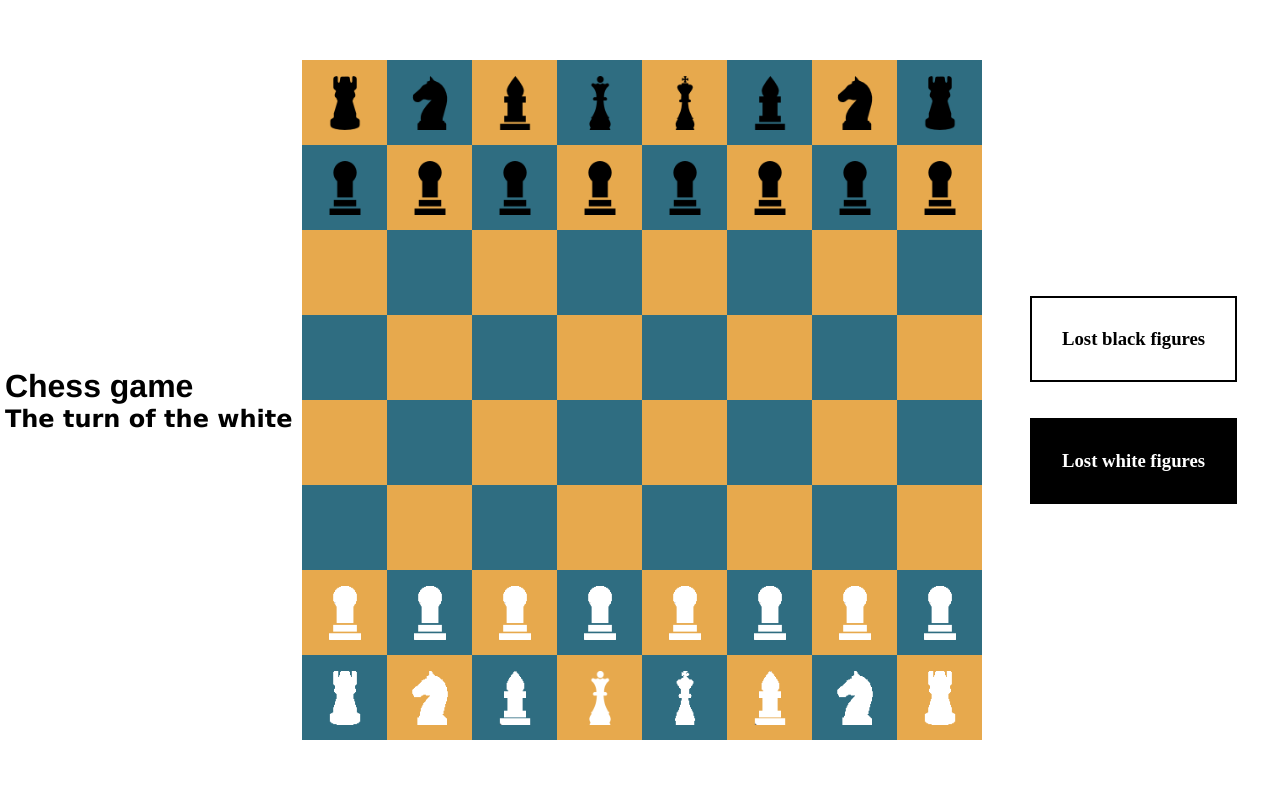
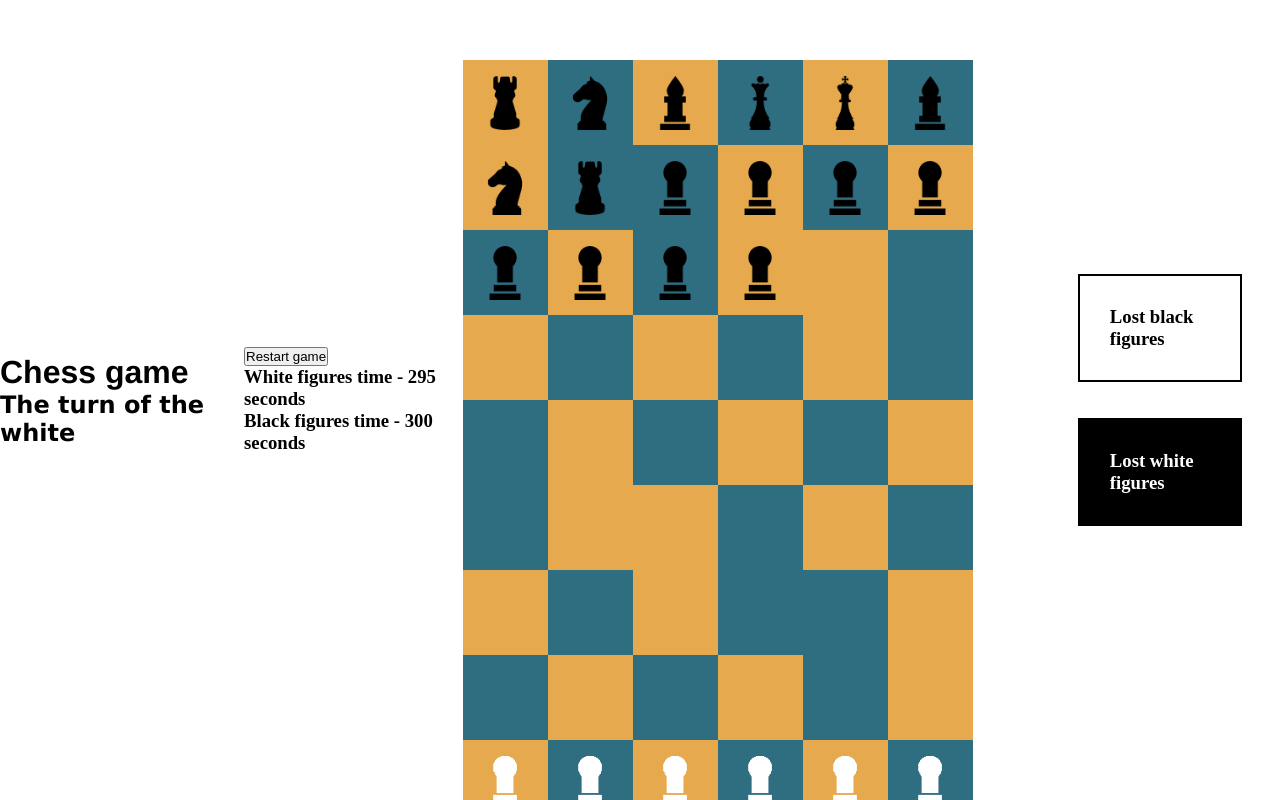
Before and after one commit to Segnities/chess-game, a React (Vite) app: page / in a window 1280 px wide. Shown: the top 800 px of the page. Built offline with nearby package versions, Linux system fonts and the light colour scheme.

Commit message:
Timer for players

```diff
--- a/src/App.tsx
+++ b/src/App.tsx
@@ -8,6 +8,7 @@ import './App.css';
 import PlayerModel from "./models/player-model";
 import { ColorsModel } from "./models/colors-model";
 import LostFigures from "./components/LostFigures";
+import Timer from "./components/Timer";
 
 function App() {
   const [board, setBoard] = useState<BoardModel>(new BoardModel());
@@ -43,6 +44,7 @@ function App() {
         <h1>Chess game</h1>
         <h2>The turn of the {currentPlayer?.color}</h2>
       </div>
+      <Timer currentPlayer={currentPlayer} restart={restart}/>
       <Board
         board={board}
         setBoard={setBoard}
--- /dev/null
+++ b/src/components/Timer.tsx
@@ -0,0 +1,57 @@
+import { useEffect, useRef, useState } from "react";
+import PlayerModel from "../models/player-model";
+
+interface TimerProps {
+    currentPlayer: PlayerModel | null;
+    restart: () => void;
+}
+
+export default function Timer({
+    currentPlayer,
+    restart
+}: TimerProps) {
+    const [whiteFiguresTime, setWhiteFiguresTime] = useState<number>(300);
+    const [blackFiguresTime, setBlackFiguresTime] = useState<number>(300);
+
+    const timer = useRef<ReturnType<typeof setInterval> | null>(null);
+
+    const decrementBlackFiguresTime = () => {
+        setBlackFiguresTime(prev => prev - 1);
+    }
+    const decrementWhiteFiguresTime = () => {
+        setWhiteFiguresTime(prev => prev - 1);
+    }
+
+    const startTimer = () => {
+        if (timer.current) {
+            clearInterval(timer.current);
+        }
+        const callback = currentPlayer?.color === 'white' ? decrementWhiteFiguresTime : decrementBlackFiguresTime;
+
+        timer.current = setInterval(callback, 1000);
+    }
+
+    const hanldeRestart = () => {
+        setWhiteFiguresTime(300);
+        setBlackFiguresTime(300);
+    }
+
+    useEffect(() => {
+        startTimer();
+    }, [currentPlayer?.color]);
+
+    return (
+        <div>
+            <div>
+                <button onClick={() => {
+                    restart();
+                    hanldeRestart();
+                }}>
+                    Restart game
+                </button>
+            </div>
+            <h3>White figures time - {whiteFiguresTime} seconds</h3>
+            <h3>Black figures time - {blackFiguresTime} seconds</h3>
+        </div>
+    );
+}
```
